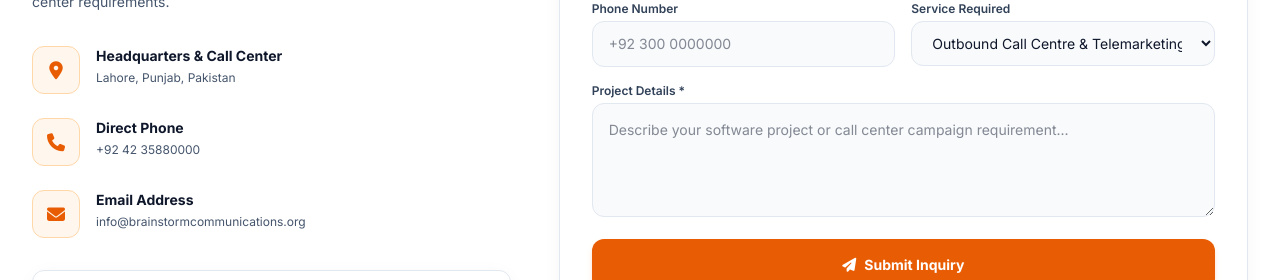
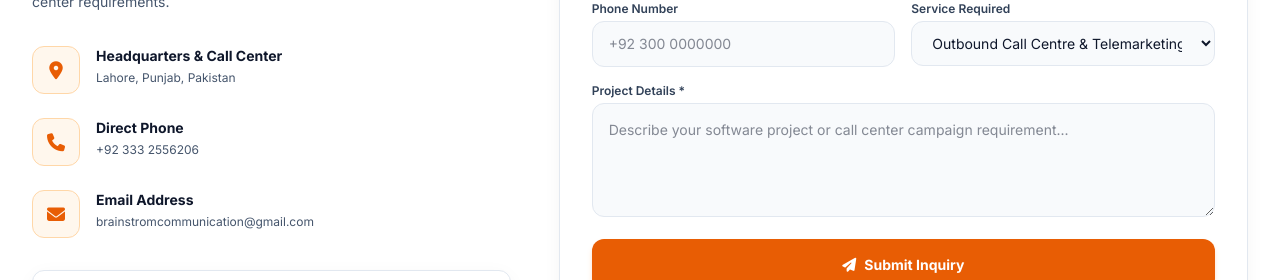
Before and after one commit to kaka803/brainstorm, a Next.js app: page / in a window 1280 px wide. Shown: the part 5463-5743 px from the top of the page. Built offline with nearby package versions, Linux system fonts and the light colour scheme.

Commit message:
Update contact information to use links

```diff
--- a/app/page.js
+++ b/app/page.js
@@ -1129,7 +1129,7 @@ export default function Home() {
                   </div>
                   <div>
                     <h4 className="text-slate-900 font-bold text-sm">Direct Phone</h4>
-                    <p className="text-slate-600 text-xs mt-1">+92 42 35880000</p>
+                    <a href="tel:+923332556206" className="text-slate-600 hover:text-[#E85D04] text-xs mt-1 block transition-colors">+92 333 2556206</a>
                   </div>
                 </div>
 
@@ -1139,7 +1139,7 @@ export default function Home() {
                   </div>
                   <div>
                     <h4 className="text-slate-900 font-bold text-sm">Email Address</h4>
-                    <p className="text-slate-600 text-xs mt-1">info@brainstormcommunications.org</p>
+                    <a href="mailto:brainstromcommunication@gmail.com" className="text-slate-600 hover:text-[#E85D04] text-xs mt-1 block transition-colors break-all">brainstromcommunication@gmail.com</a>
                   </div>
                 </div>
               </div>
```
